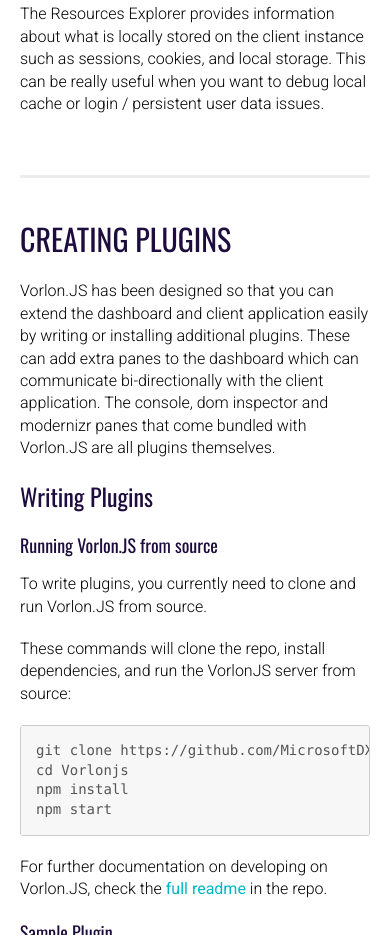
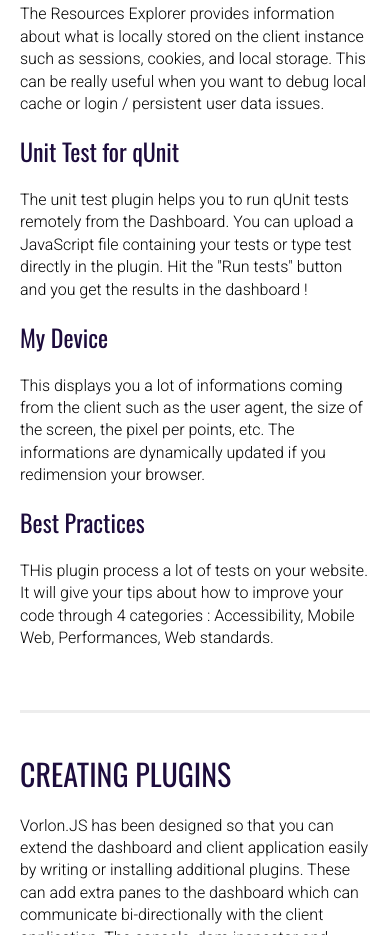
Before and after one commit to MicrosoftDX/VorlonJSWeb, a website: page documentation/index.html in a window 390 px wide. Shown: the part 6486-7421 px from the top of the page. Drawn offline with nearby package versions, Linux system fonts and the light colour scheme.

Commit message:
Updating for new plugins

```diff
--- a/documentation/index.html
+++ b/documentation/index.html
@@ -66,6 +66,9 @@
                   <li class="depth-2"><a href="#nginspector">ngInspector</a></li>
                   <li class="depth-2"><a href="#network-monitor">Network Monitor</a></li>
                   <li class="depth-2"><a href="#resources-explorer">Resources Explorer</a></li>
+                  <li class="depth-2"><a href="#unit-test-for-qunit">Unit Test for qUnit</a></li>
+                  <li class="depth-2"><a href="#my-device">My Device</a></li>
+                  <li class="depth-2"><a href="#best-practices">Best Practices</a></li>
                 </ul>
               </li>
               <li class="depth-1"><a href="#creating-plugins">Creating Plugins</a>
@@ -179,6 +182,12 @@
 <p>The Network Monitor brings the ability to see all network exchanges done between the browser and the web server. It provides the resource name, the server domain, the type of request, the duration in milliseconds and a nice visual timeline.</p>
 <a name="resources-explorer"></a><h2 id="resources-explorer">Resources Explorer</h2>
 <p>The Resources Explorer provides information about what is locally stored on the client instance such as sessions, cookies, and local storage. This can be really useful when you want to debug local cache or login / persistent user data issues.</p>
+<a name="unit-test-for-qunit"></a><h2 id="unit-test-for-qunit">Unit Test for qUnit</h2>
+<p>The unit test plugin helps you to run qUnit tests remotely from the Dashboard. You can upload a JavaScript file containing your tests or type test directly in the plugin. Hit the "Run tests" button and you get the results in the dashboard !</p>
+<a name="my-device"></a><h2 id="my-device">My Device</h2>
+<p>This displays you a lot of informations coming from the client such as the user agent, the size of the screen, the pixel per points, etc. The informations are dynamically updated if you redimension your browser.</p>
+<a name="best-practices"></a><h2 id="best-practices">Best Practices</h2>
+<p>THis plugin process a lot of tests on your website. It will give your tips about how to improve your code through 4 categories : Accessibility, Mobile Web, Performances, Web standards.</p>
 
           </section>
           <section><a name="creating-plugins"></a><h1>Creating Plugins</h1>
```
Also changed, not shown: data/documentation.json (+1 -1 lines), documentation/core-plugins.md (+12 -0 lines).
